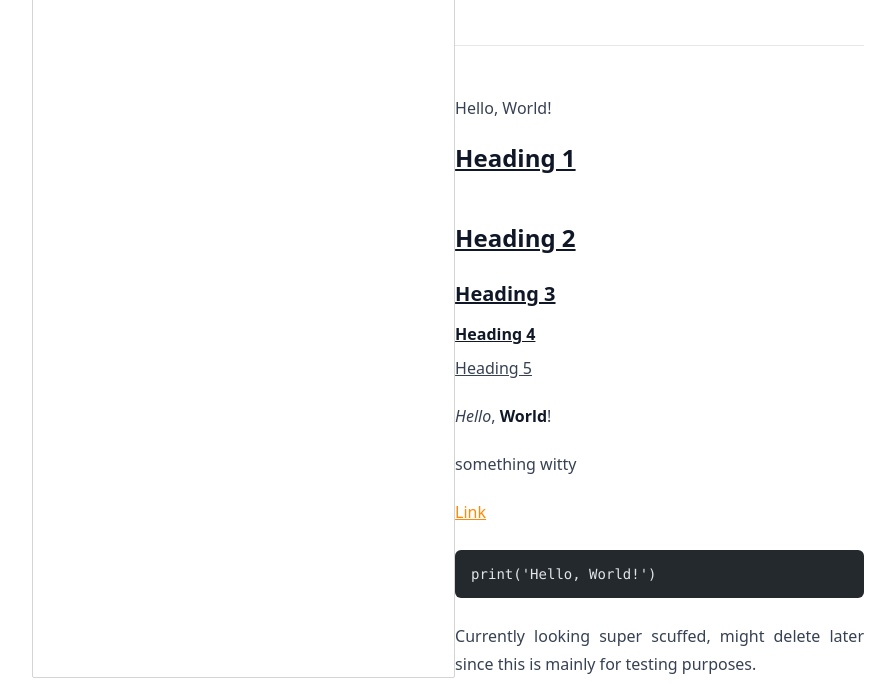
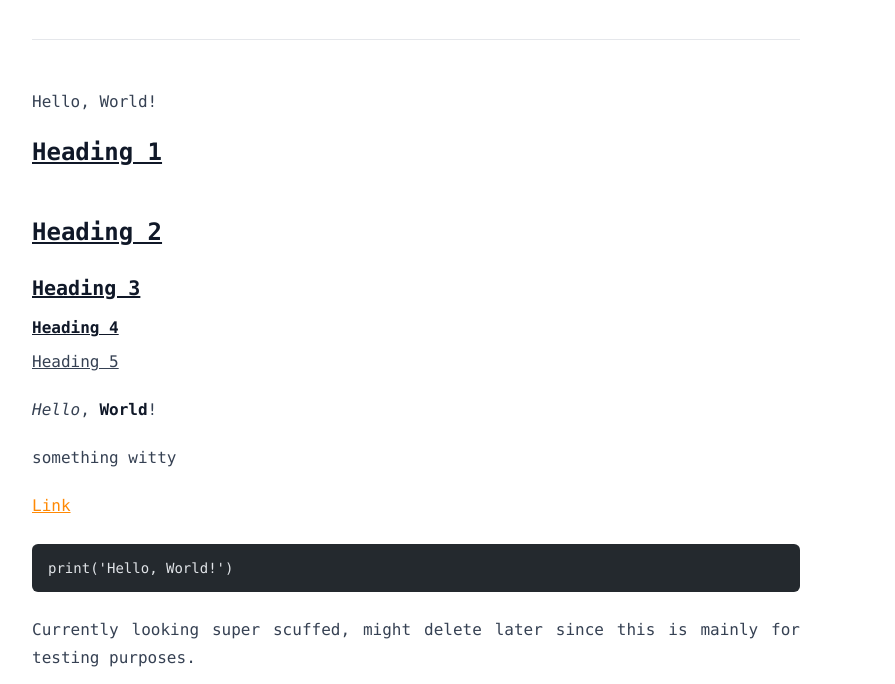
Before and after one commit to fjql/personal, an Astro site: page /blog/hello-world in a window 1280 px wide. Shown: the part 216-900 px from the top of the page, without its empty margins (224-1119 px from the left). Built offline with nearby package versions, Linux system fonts and the light colour scheme; Astro itself is replaced by a stand-in of ours; code samples lack their colours.

Commit message:
Fixed, sort of

```diff
--- a/src/components/Header.astro
+++ b/src/components/Header.astro
@@ -1,6 +1,6 @@
 ---
 ---
 
-<header class="w-[70dvw] border-1 border-neutral-300 rounded-xs p-3">
+<header class="w-[60dvw] border-1 border-neutral-300 rounded-xs p-3">
   <h1 class="text-xl font-bold my-name"></h1>
 </header>
--- a/src/components/Prose.astro
+++ b/src/components/Prose.astro
@@ -7,7 +7,7 @@
   prose-h1:font-bold prose-h1:text-2xl
   prose-headings:underline
   prose-a:text-orange-400 prose-p:text-justify
-  prose-img:rounded-xl"
+  prose-img:rounded-xl max-w-full"
 >
   <slot />
 </div>
--- a/src/layouts/BlogLayout.astro
+++ b/src/layouts/BlogLayout.astro
@@ -15,15 +15,10 @@ const { title, description, pubDate, modDate } = Astro.props;
     <meta name="generator" content={Astro.generator} />
     <title>{title}</title>
   </head>
-<<<<<<< HEAD
-  <body class="bg-white dark:bg-neutral-900 flex flex-col items-center gap-3">
-    <main class="h-auto w-dvw md:w-[70dvw] p-4 md:p-0 flex justify-center">
-=======
   <body class="bg-white dark:bg-neutral-900 flex flex-col items-center p-3 gap-3 font-mono">
     <Header />
 
-    <main class="h-auto w-[70dvw]">
->>>>>>> c9bff068e03a925426c1f8ffe080052fb29d2c37
+    <main class="h-auto w-[60dvw]">
       <Prose>
         <p>
           {pubDate.toLocaleDateString()}{
```
